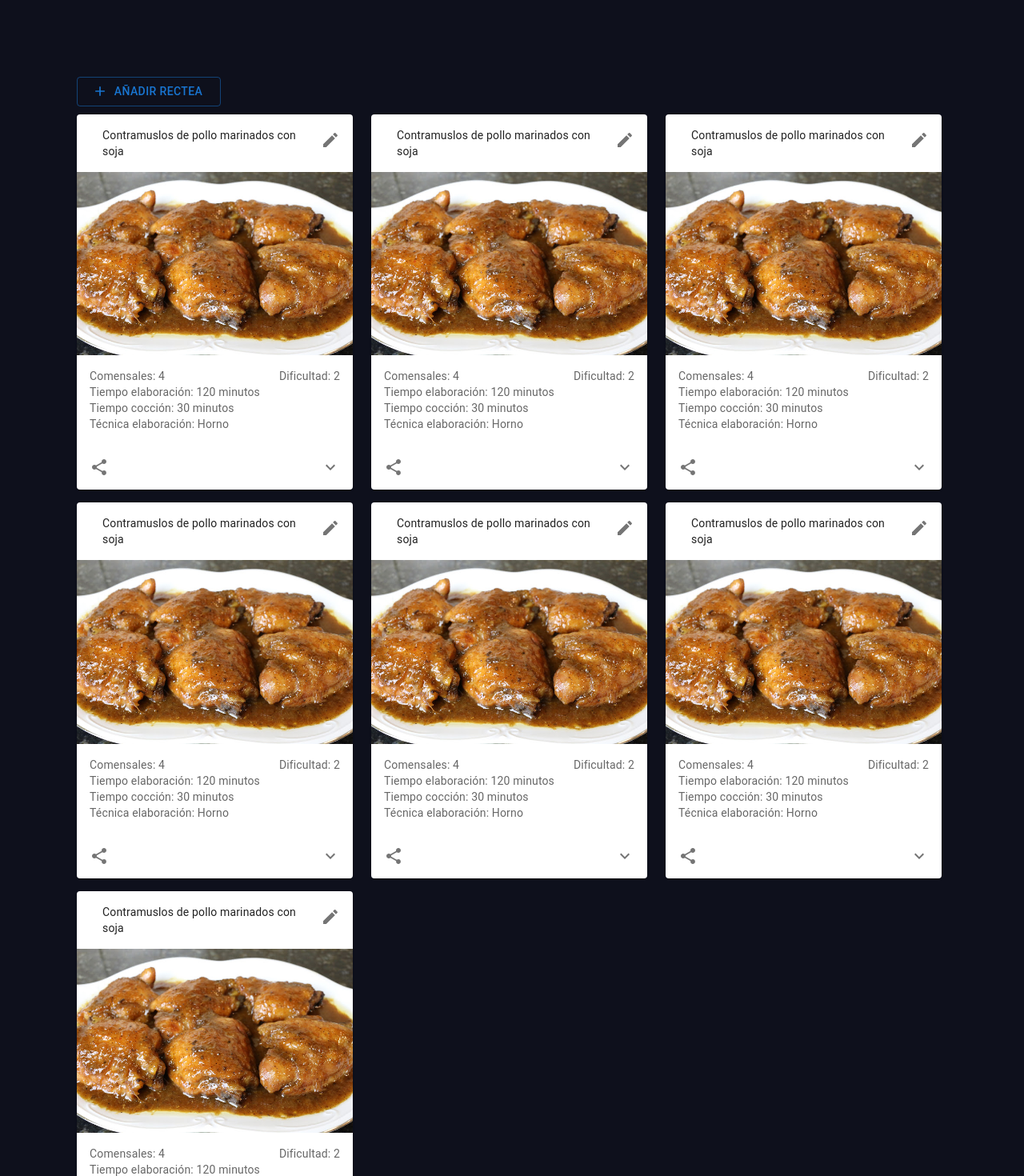
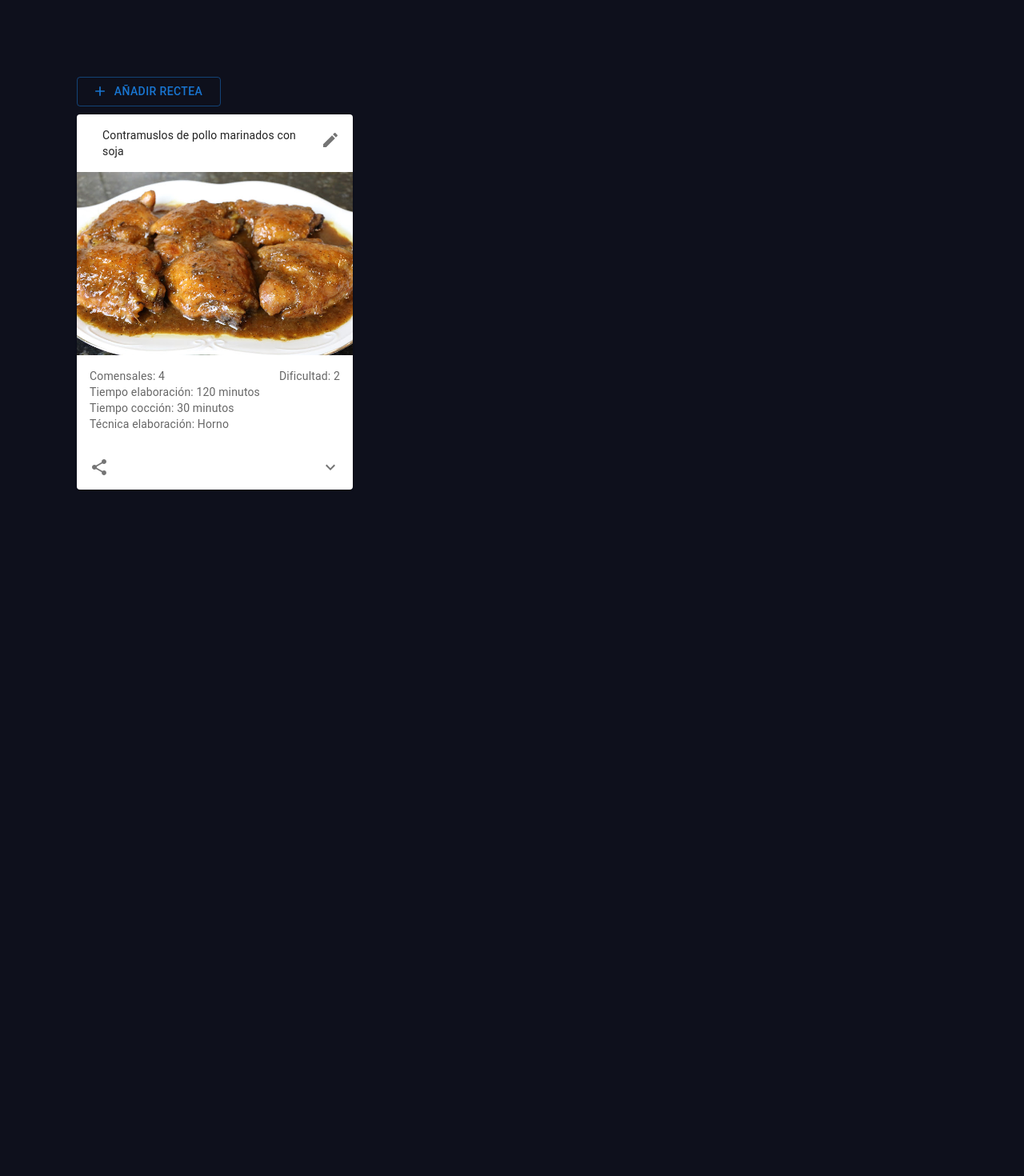
Before and after one commit to flozanof/recetas, a Next.js app: page / in a window 1280 px wide. Shown: the top 1470 px of the page at 80% size. After the commit the page ends 800 px from the top, so only its background shows below. Built offline with nearby package versions, Linux system fonts and the light colour scheme.

Commit message:
Lectura de recetas desde directorio public/recetas.

```diff
--- a/app/components/receta.tsx
+++ b/app/components/receta.tsx
@@ -47,6 +47,7 @@ export default function Receta(props: RecipeProps) {
 
     // Recuperamos información del cocinero de la API.
     useEffect(() => {
+        console.log("Componente Receta: " + props.filename);
         fetch('recetas/' + props.filename
             , {
                 headers: {
@@ -102,7 +103,7 @@ export default function Receta(props: RecipeProps) {
                         component="img"
                         height="194"
                         image={receta.Foto}
-                        alt="Paella dish"
+                        alt="Foto receta"
                     />
                     <CardContent>
                         <ul>
--- a/app/page.tsx
+++ b/app/page.tsx
@@ -1,11 +1,28 @@
 'use client';
+import React from 'react';
 import { useState } from 'react';
 import Receta from "./components/receta";
 import AddIcon from '@mui/icons-material/Add';
 import Button from '@mui/material/Button';
 import RecetaForm from './components/recetaForm';
-import nuevaReceta from '../public/recetas/NuevaReceta.json'
+import nuevaReceta from '../public/recetas/prototipo/NuevaReceta.json'
 import Grid from '@mui/material/Grid';
+
+const images = require.context('../public/recetas', false);
+//const imageList = images.keys().map(image => images(image));
+
+function getRecetas() {
+    return (
+        <div>
+    {images.keys().filter(nombre => nombre.endsWith('.json')).map((receta, index  ) => {
+        console.log(receta);
+        return (
+        <Receta key={index} filename={receta} />
+        );
+    })}
+    </div>
+    );
+}
 
 export default function Home() {
     const [newRecipe, setNewRecipe] = useState(false);
@@ -32,25 +49,7 @@ export default function Home() {
                     <div  >
                         <Grid container spacing={2} >
                             <Grid item md={6} lg={4} xl={3}>
-                                <Receta filename="ContramuslosPolloSoja.json" />
-                            </Grid>
-                            <Grid item md={6} lg={4} xl={3}>
-                                <Receta filename="ContramuslosPolloSoja.json" />
-                            </Grid>
-                            <Grid item md={6} lg={4} xl={3}>
-                                <Receta filename="ContramuslosPolloSoja.json" />
-                            </Grid>
-                            <Grid item md={6} lg={4} xl={3}>
-                                <Receta filename="ContramuslosPolloSoja.json" />
-                            </Grid>
-                            <Grid item md={6} lg={4} xl={3}>
-                                <Receta filename="ContramuslosPolloSoja.json" />
-                            </Grid>
-                            <Grid item md={6} lg={4} xl={3}>
-                                <Receta filename="ContramuslosPolloSoja.json" />
-                            </Grid>
-                            <Grid item md={6} lg={4} xl={3}>
-                                <Receta filename="ContramuslosPolloSoja.json" />
+                                {getRecetas()}
                             </Grid>
                         </Grid>
                     </div>
```
Also changed, not shown: public/recetas/prototipo/NuevaReceta.json (renamed from public/recetas/NuevaReceta.json).
